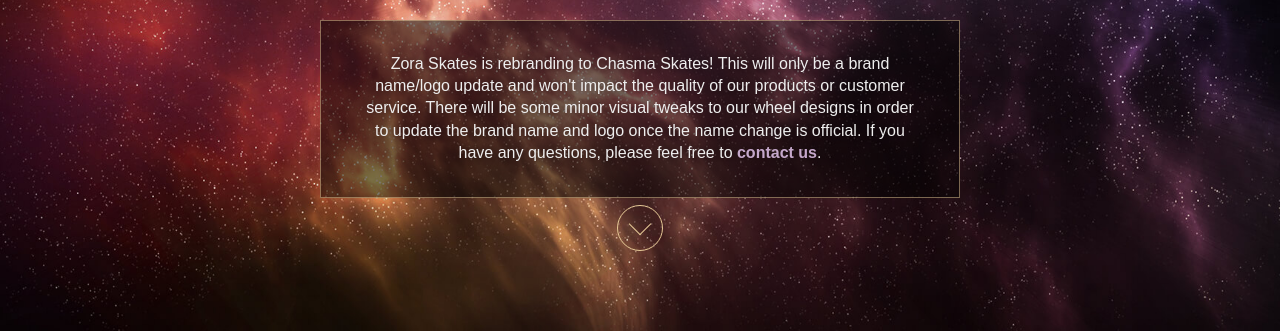
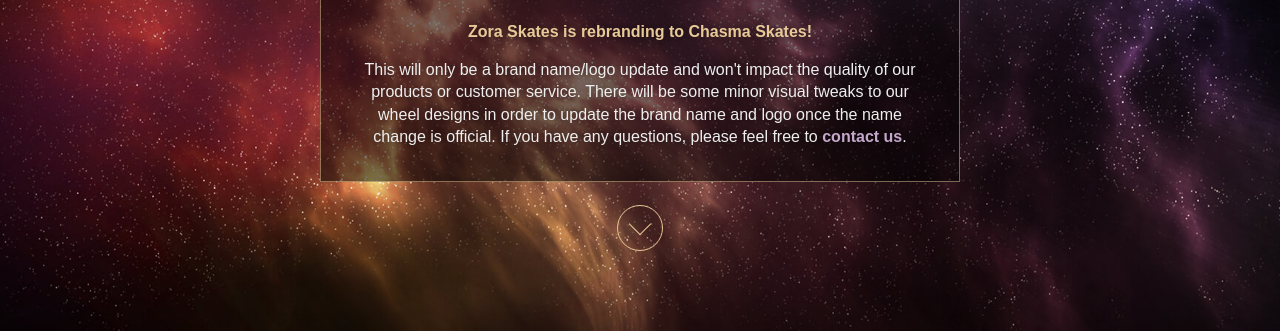
Before and after one commit to zoraskates/zoraskates.github.io, a website: page index.html in a window 1280 px wide. Shown: the part 469-800 px from the top of the page. Drawn offline with Linux system fonts and the light colour scheme; a web font is replaced by a local one.

Commit message:
tweaks to rebranding message layout

```diff
--- a/index.html
+++ b/index.html
@@ -68,17 +68,23 @@
               wheels and accessories.
             </p> -->
             <div class="intro__box">
-              <p class="intro__box_text">
-                Zora Skates is rebranding to Chasma Skates! This will only be a
-                brand name/logo update and won't impact the quality of our
-                products or customer service. There will be some minor visual
-                tweaks to our wheel designs in order to update the brand name
-                and logo once the name change is official. If you have any
-                questions, please feel free to
-                <a href="mailto:info@zoraskates.com"
-                  ><strong>contact us</strong></a
-                >.
-              </p>
+              <div class="intro__box_text">
+                <p class="m-0">
+                  <strong class="color-sand"
+                    >Zora Skates is rebranding to Chasma Skates!</strong
+                  >
+                </p>
+                <p>
+                  This will only be a brand name/logo update and won't impact
+                  the quality of our products or customer service. There will be
+                  some minor visual tweaks to our wheel designs in order to
+                  update the brand name and logo once the name change is
+                  official. If you have any questions, please feel free to
+                  <a href="mailto:info@zoraskates.com"
+                    ><strong>contact us</strong></a
+                  >.
+                </p>
+              </div>
             </div>
             <a class="arrowDown"><span></span></a>
           </div>
--- a/scss/styles.scss
+++ b/scss/styles.scss
@@ -1,6 +1,14 @@
 $light-purple: #c5a8cb;
 $dark-purple: #190e17;
 $sand: #e7ca98;
+
+.color-sand {
+  color: $sand;
+}
+
+.m-0 {
+  margin: 0;
+}
 
 body {
   background-color: $dark-purple;
@@ -104,15 +112,9 @@
   }
 }
 
-@media (min-width: 1600px) {
-  p {
-    font-size: 1vw;
-  }
-}
-
 @media (min-width: 1920px) {
   p {
-    font-size: 0.7vw;
+    font-size: 18px;
   }
 }
 
@@ -306,26 +308,29 @@
     padding: 1.5rem 2.5rem 1rem;
     margin-top: 2rem;
 
+    @media (max-width: 1000px) {
+      padding: 1rem 2rem 0.5rem;
+    }
+
     &_text {
       margin-top: 0.5rem;
     }
   }
 
   &__text {
-    width: 30%;
-    margin-top: 3rem;
+    width: 50%;
     text-shadow: 0 0 10px rgba(0, 0, 0, 0.5);
 
     @media (max-height: 700px) {
       margin-top: 0;
     }
 
-    @media (max-width: 1600px) {
-      width: 50%;
+    @media (min-width: 1920px) {
+      width: 35%;
     }
 
     @media (max-width: 1000px) {
-      width: 80%;
+      width: 90%;
 
       img {
         width: 150px;
```
Also changed, not shown: build/css/app.min.css, css/styles.css.
